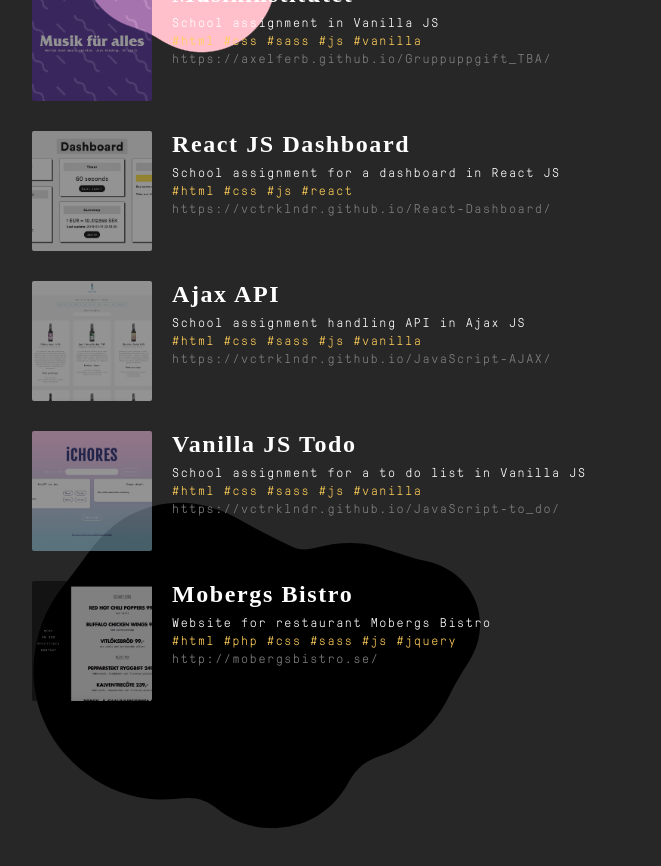
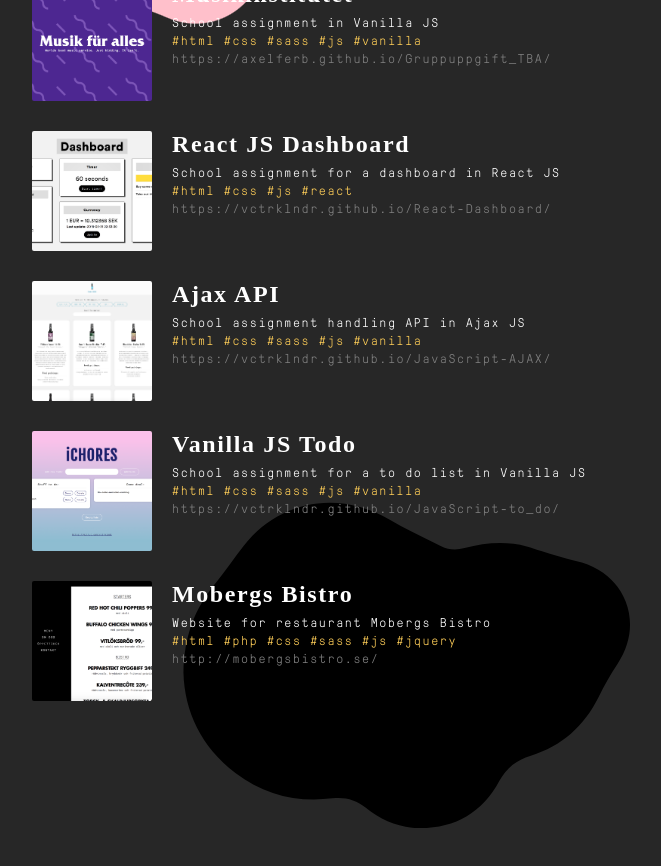
Before and after one commit to vctrklndr/Portfolio, a React (Create React App) app: page / in a window 1280 px wide. Shown: the part 180-1046 px from the top of the page, without its empty margins (98-759 px from the left). Built offline with nearby package versions, Linux system fonts and the light colour scheme.

Commit message:
Slowed down blob

```diff
--- a/package.json
+++ b/package.json
@@ -1,9 +1,11 @@
 {
   "name": "vctrklndr",
+  "homepage": "https://vctrklndr.github.io/React-Portfolio",
   "version": "0.1.0",
   "private": true,
   "dependencies": {
     "node-sass": "^4.11.0",
+    "gh-pages": "2.0.1",
     "react": "^16.7.0",
     "react-dom": "^16.7.0",
     "react-scripts": "2.1.3"
@@ -12,7 +14,9 @@
     "start": "react-scripts start",
     "build": "react-scripts build",
     "test": "react-scripts test",
-    "eject": "react-scripts eject"
+    "eject": "react-scripts eject",
+    "predeploy": "npm run build",
+    "deploy": "gh-pages -d build"
   },
   "eslintConfig": {
     "extends": "react-app"
--- a/src/Assets/Styles/Components/Atoms/blob.scss
+++ b/src/Assets/Styles/Components/Atoms/blob.scss
@@ -15,7 +15,7 @@
 }
 
 #blob-one {
-  animation: from0to360 2s linear infinite;
+  animation: from0to360 4s linear infinite;
   cx: 125;
   cy: 95;
   r: 50;
@@ -23,7 +23,7 @@
 }
 
 #blob-two {
-  animation: from0to360 3s linear infinite;
+  animation: from0to360 5s linear infinite;
   cx: 130;
   cy: 105;
   r: 75;
@@ -31,7 +31,7 @@
 }
 
 #blob-three {
-  animation: from0to360 4s linear infinite;
+  animation: from0to360 6s linear infinite;
   cx: 145;
   cy: 100;
   r: 60;
@@ -39,7 +39,7 @@
 }
 
 #blob-four {
-  animation: from360to0 3.5s linear infinite;
+  animation: from360to0 5.5s linear infinite;
   cx: 165;
   cy: 120;
   r: 70;
@@ -47,7 +47,7 @@
 }
 
 #blob-five {
-  animation: from0to360 3.5s linear infinite;
+  animation: from0to360 5.5s linear infinite;
   cx: 165;
   cy: 120;
   r: 70;
@@ -55,7 +55,7 @@
 }
 
 #blob-six {
-  animation: from0to360 2.5s linear infinite;
+  animation: from0to360 4.5s linear infinite;
   cx: 85;
   cy: 120;
   r: 30;
--- a/src/Assets/Styles/Components/Molecules/portfolio.scss
+++ b/src/Assets/Styles/Components/Molecules/portfolio.scss
@@ -5,7 +5,7 @@
   margin-right: 20px;
   border-radius: 2px;
   @media screen and (min-width: $bpLarge) {
-    opacity: .5;
+    // opacity: .5;
     &:hover {
       transform: scale(1.2);
       opacity: 1;
--- a/src/Components/Main.js
+++ b/src/Components/Main.js
@@ -5,7 +5,7 @@ import Blobber from "../Assets/Images/blob-1.svg";
 function Main() {
   const blobStyle = {
     marginTop: "-200px",
-    marginLeft: "0",
+    marginLeft: "150px",
     position: "relative",
     zIndex: "-3",
     maxWidth: "450px",
```
Also changed, not shown: 1 other file (tests, documents, lock files or other folders).
